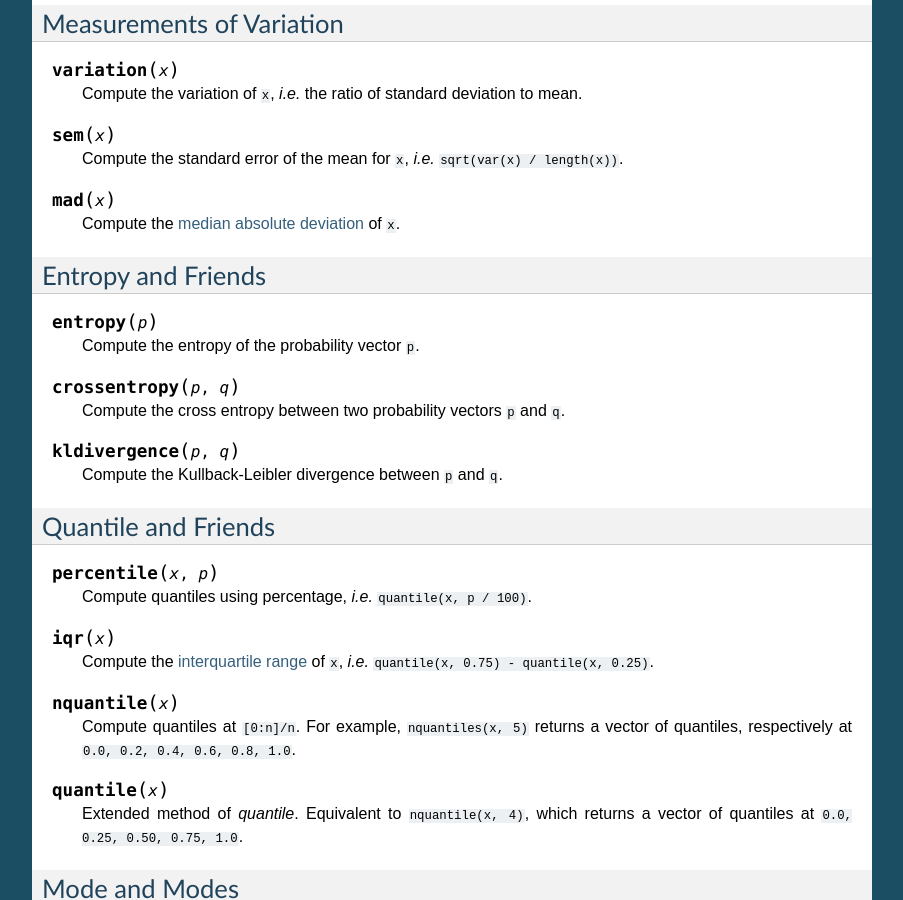
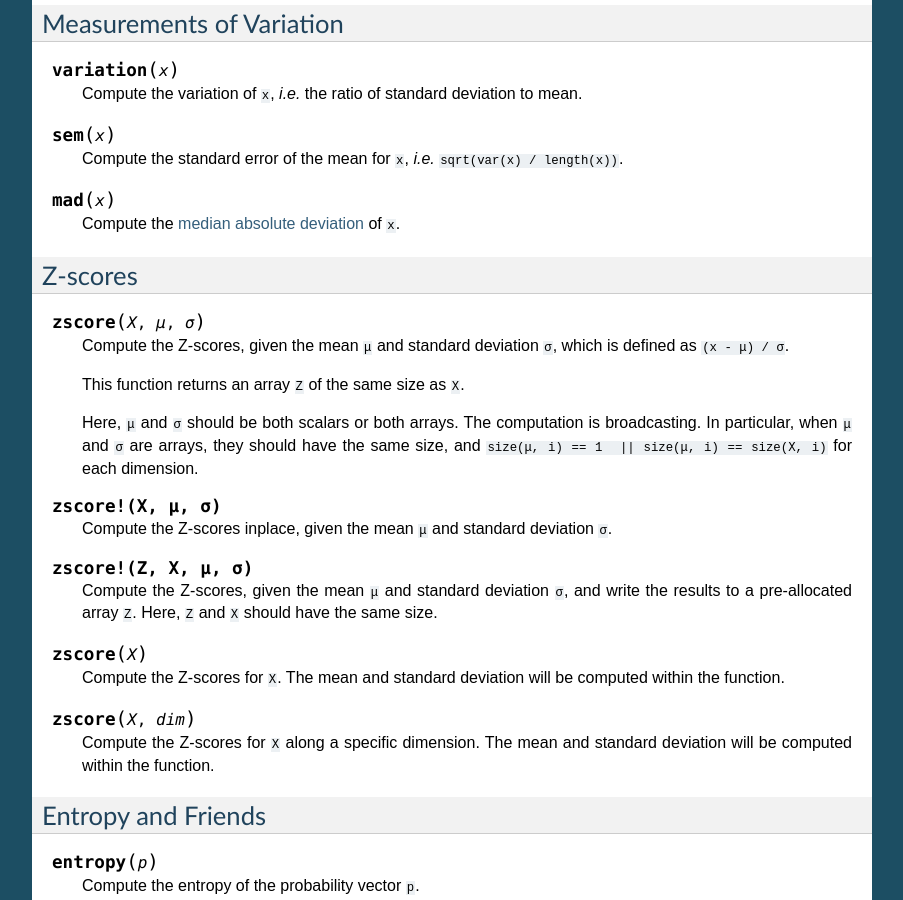
Before and after one commit to JuliaStats/StatsBase.jl, a Sphinx documentation site: the page built from docs/source/scalarstats.rst, in a window 1280 px wide and 900 px high, scrolled down 1040 px. Shown: the whole window, without its empty margins (198-1101 px from the left). Built offline with Sphinx 7.4.7, drawn with Linux system fonts in a browser that asks for light colours; formulas are drawn with MathJax 3; some of the changed text lies outside the part shown.

Commit message:
add documentation for zscore functions

```diff
--- a/docs/source/scalarstats.rst
+++ b/docs/source/scalarstats.rst
@@ -72,20 +72,52 @@ Measurements of Variation
   Compute the `median absolute deviation <http://en.wikipedia.org/wiki/Median_absolute_deviation>`_ of ``x``.
 
 
+Z-scores
+----------
+
+.. function:: zscore(X, μ, σ)
+
+    Compute the Z-scores, given the mean ``μ`` and standard deviation ``σ``, which is defined as ``(x - μ) / σ``.
+
+    This function returns an array ``Z`` of the same size as ``X``.
+
+    Here, ``μ`` and ``σ`` should be both scalars or both arrays. The computation is broadcasting.
+    In particular, when ``μ`` and ``σ`` are arrays, they should have the same size, and
+    ``size(μ, i) == 1  || size(μ, i) == size(X, i)`` for each dimension.
+
+.. function:: zscore!(X, μ, σ)
+
+    Compute the Z-scores inplace, given the mean ``μ`` and standard deviation ``σ``.
+
+.. function:: zscore!(Z, X, μ, σ)
+
+    Compute the Z-scores, given the mean ``μ`` and standard deviation ``σ``, and write the results to a pre-allocated
+    array ``Z``. Here, ``Z`` and ``X`` should have the same size.
+
+.. function:: zscore(X)
+
+    Compute the Z-scores for ``X``. The mean and standard deviation will be computed within the function.
+
+.. function:: zscore(X, dim)
+
+    Compute the Z-scores for ``X`` along a specific dimension. The mean and standard deviation will be computed within the function.
+
+
+
 Entropy and Friends
 ---------------------
 
 .. function:: entropy(p)
 
-  Compute the entropy of the probability vector ``p``.
+   Compute the entropy of the probability vector ``p``.
 
 .. function:: crossentropy(p, q)
 
-  Compute the cross entropy between two probability vectors ``p`` and ``q``.
+   Compute the cross entropy between two probability vectors ``p`` and ``q``.
 
 .. function:: kldivergence(p, q)
 
-  Compute the Kullback-Leibler divergence between ``p`` and ``q``.
+   Compute the Kullback-Leibler divergence between ``p`` and ``q``.
 
 
 Quantile and Friends
```
